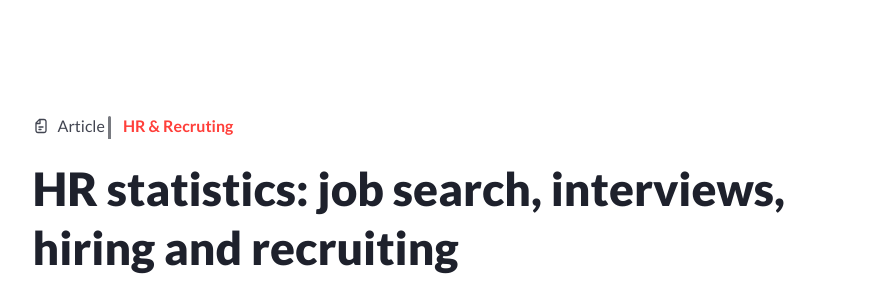
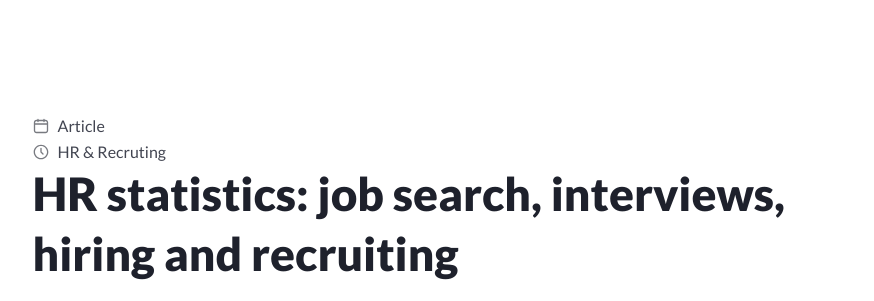
Before and after one commit to KadiRim27/praktika-4, a plain HTML site: page index.html in a window 1280 px wide. Shown: the part 902-1203 px from the top of the page, without its empty margins (95-969 px from the left). Drawn offline with Linux system fonts and the light colour scheme.

Commit message:
obnovila
obnovila

```diff
--- a/css/style.css
+++ b/css/style.css
@@ -92,39 +92,17 @@ opacity: 0.88;
 .header__statistics {
     margin: 0px 0px 40px 0px;
 }
-.menu__Articals {
-    text-align: left;
-  margin: 0px 0px 20px 0px;
-}
 
-.menu__item-Articals{
-display: inline-block;
 
-}
 
 .logo__icon__1{
-    background: url("../img/icon/logo-1.svg") 0 5px /16px no-repeat;
-    min-height: 16px;
-   padding: 0px 0px 0px 25px;
-}
-
-.logo__icon__2{
-    background: url("../img/icon/logo-2.svg") 0 3px /3px no-repeat;
-    min-height: 16px;
-   padding: 0px 0px 0px 15px;
-   font-weight: 700;
-   color: #FF3F3A;
-}
-
-
-.logo__icon__3{
     background: url("../img/icon/logo-3.svg") 0 5px /16px no-repeat;
     min-height: 16px;
    padding: 0px 0px 0px 25px;
 }
 
 
-.logo__icon__4{
+.logo__icon__2{
     background: url("../img/icon/logo-4.svg") 0 5px /16px no-repeat;
     min-height: 16px;
    padding: 0px 0px 0px 25px;
```
